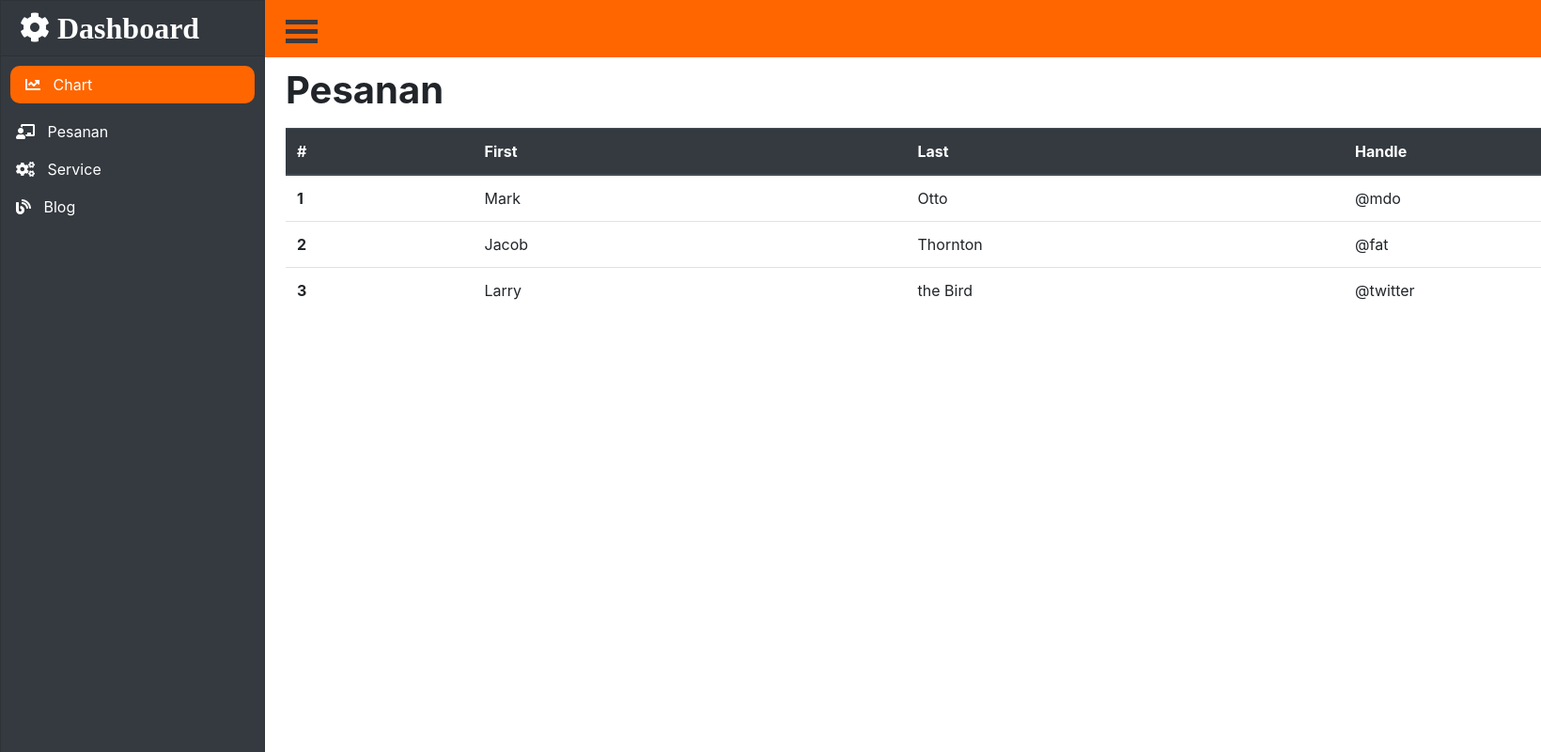
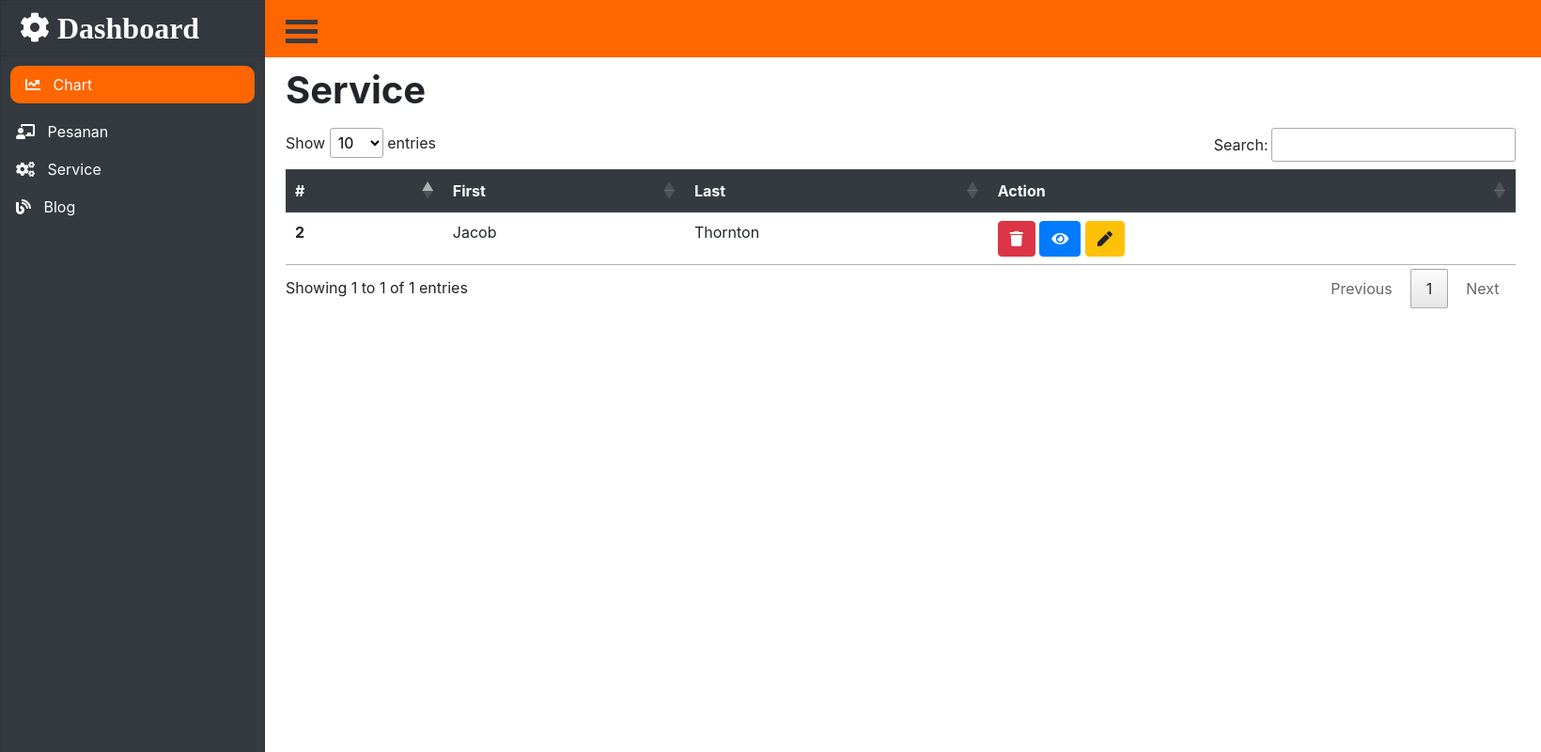
Before and after one commit to aqibalvaaiziin/company-profile, a CodeIgniter app: page /project/admin/home in a window 1640 px wide. Shown: the whole page at 94% size. Run offline with CodeIgniter, Linux system fonts and the light colour scheme; some libraries are stand-ins or nearby versions.

Commit message:
responsive bar

```diff
--- a/application/views/admin/home/index.php
+++ b/application/views/admin/home/index.php
@@ -1,34 +1,36 @@
 <div class="cc">
-    <h1 class="mt-2 mb-3 font-weight-bold">Pesanan</h1>
-<table class="table">
+    <h1 class="mt-2 mb-3 font-weight-bold">Service</h1>
+  <div class="tableSize">
+    <table class="table" id="myTable">
       <thead class="thead-dark">
         <tr>
           <th scope="col" class="short">#</th>
           <th scope="col" class="normal">First</th>
           <th scope="col" class="normal">Last</th>
-      <th scope="col" class="short">Handle</th>
+          <th scope="col" class="short">Action</th>
         </tr>
       </thead>
+
       <tbody>
-    <tr>
-      <th scope="row">1</th>
-      <td>Mark</td>
-      <td>Otto</td>
-      <td>@mdo</td>
-    </tr>
         <tr>
           <th scope="row">2</th>
           <td>Jacob</td>
           <td>Thornton</td>
-      <td>@fat</td>
-    </tr>
-    <tr>
-      <th scope="row">3</th>
-      <td>Larry</td>
-      <td>the Bird</td>
-      <td>@twitter</td>
+          <td>
+            <a href="" class="btn btn-danger">
+              <i class="fa fa-trash" aria-hidden="true"></i>
+            </a>
+            <a href="" class="btn btn-primary">
+              <i class="fa fa-eye" aria-hidden="true"></i>
+            </a>
+            <a href="" class="btn btn-warning">
+              <i class="fa fa-pen" aria-hidden="true"></i>
+            </a>
+          </td>
         </tr>
       </tbody>
+
     </table>
+  </div>
 
 </div>
--- a/application/views/admin/template/footer.php
+++ b/application/views/admin/template/footer.php
@@ -2,17 +2,23 @@
 <script src="https://code.jquery.com/jquery-3.3.1.slim.min.js" integrity="sha384-q8i/X+965DzO0rT7abK41JStQIAqVgRVzpbzo5smXKp4YfRvH+8abtTE1Pi6jizo" crossorigin="anonymous"></script>
 <script src="https://cdnjs.cloudflare.com/ajax/libs/popper.js/1.14.7/umd/popper.min.js" integrity="sha384-UO2eT0CpHqdSJQ6hJty5KVphtPhzWj9WO1clHTMGa3JDZwrnQq4sF86dIHNDz0W1" crossorigin="anonymous"></script>
 <script src="https://stackpath.bootstrapcdn.com/bootstrap/4.3.1/js/bootstrap.min.js" integrity="sha384-JjSmVgyd0p3pXB1rRibZUAYoIIy6OrQ6VrjIEaFf/nJGzIxFDsf4x0xIM+B07jRM" crossorigin="anonymous"></script>
+<script type="text/javascript" charset="utf8" src="https://cdn.datatables.net/1.10.19/js/jquery.dataTables.js"></script>
 
 <script>
   $(document).ready(function(){
     $(".menubar").click(function(){
       $("#sidebar").toggleClass('active');
       $(".cc").toggleClass("ccoff");
-      $(".short").toggleClass("cShort");
-      $(".normal").toggleClass("cNormal");
+      $(".tableSize").toggleClass("ctableSize");
     });
   });
 </script>
 
+<script type="text/javascript">
+    $(document).ready( function () {
+        $('#myTable').DataTable();
+    });
+</script>
+
 </body>
 </html>
--- a/application/views/admin/template/header.php
+++ b/application/views/admin/template/header.php
@@ -14,6 +14,8 @@
 	<script src="https://code.jquery.com/jquery-3.4.1.js"
 		integrity="sha256-WpOohJOqMqqyKL9FccASB9O0KwACQJpFTUBLTYOVvVU=" crossorigin="anonymous">
 	</script>
+	<link rel="stylesheet" type="text/css" href="https://cdn.datatables.net/1.10.19/css/jquery.dataTables.css">
+
 </head>
 
 <body>
--- /dev/null
+++ b/application/views/user/home/index.php
@@ -0,0 +1 @@
+<h1>Home</h1>
--- a/asssets/css/admin.css
+++ b/asssets/css/admin.css
@@ -51,20 +51,11 @@
 	background-color:  #ff6600;
 }
 
-.short{
-	width: 15rem;
+.tableSize{
+	width : 165%;
 	transition: all 600ms linear;
 }
 
-.normal{
-	width: 34.8rem;
-	transition: all 600ms linear;
+.ctableSize{
+	width : 210%;
 }
-
-.cShort{
-	width:20rem;
-}
-
-.cNormal{
-	width:38.7rem;
-}
```
Also changed, not shown: application/controllers/user/Home.php (added, +19 -0 lines), application/views/admin/service/index.php (+5 -2 lines), application/views/user/template/footer.php (added, +7 -0 lines), application/views/user/template/header.php (added, +26 -0 lines), asssets/css/user.css (added, +7 -0 lines), application/views/user/service/index.php (added). Lines whose indentation alone changed are shown as unchanged.
